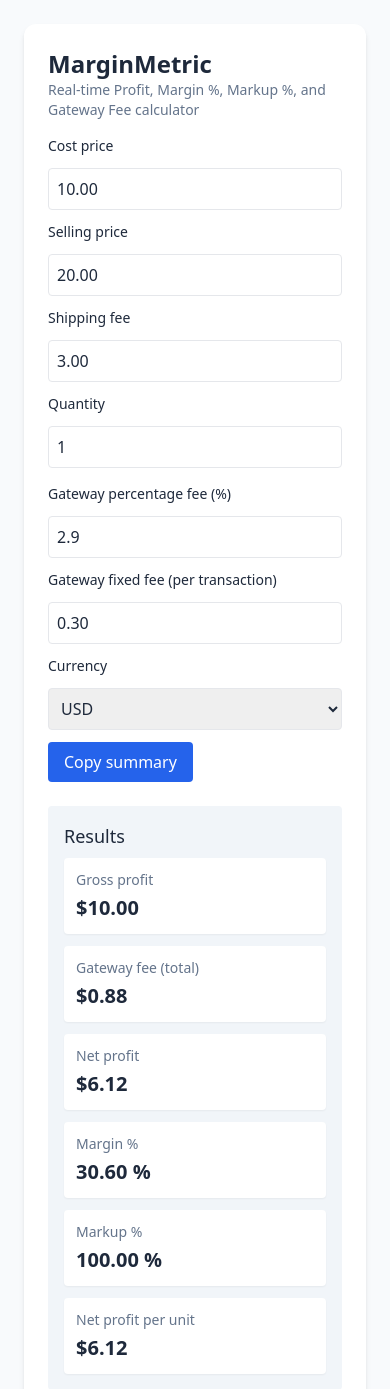
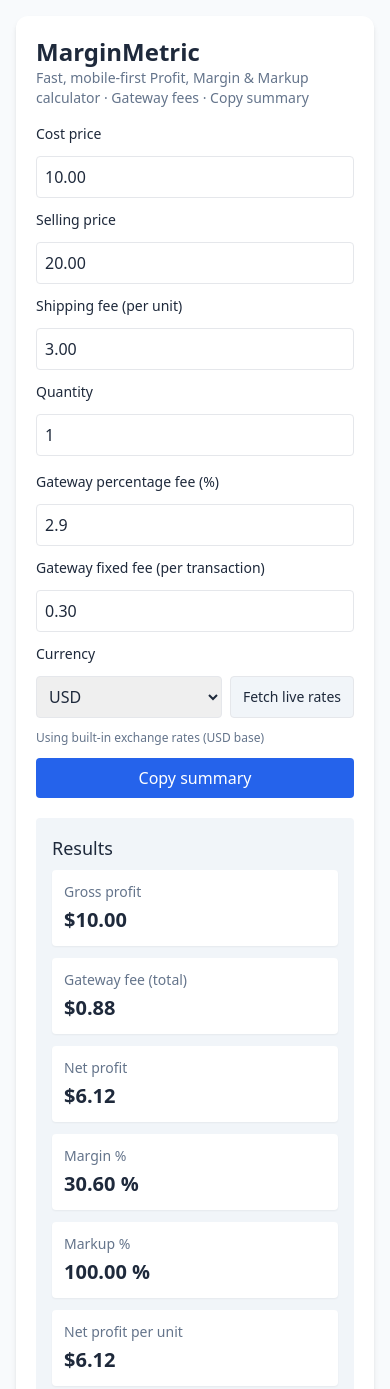
Before and after one commit to soltihub/profit-margin-calculator, a website: page index.html in a window 390 px wide. Shown: the top 1389 px of the page. Drawn offline with nearby package versions, Linux system fonts and the light colour scheme.

Commit message:
Enhance app: mobile layout, localStorage, currency conversion, calc module, tests, README

```diff
--- a/app.js
+++ b/app.js
@@ -1,23 +1,63 @@
-// MarginMetric calculator logic
-(function(){
+import { calculateTotals } from './calc.js';
+
 const $ = id => document.getElementById(id);
+const storageKey = 'marginMetricInputs_v1';
 
-  const inputs = [
-    'costPrice', 'sellingPrice', 'shipping', 'quantity',
-    'gatewayPercent', 'gatewayFixed', 'currency'
-  ].map(id => $(id));
+const defaultRates = { USD: 1, EUR: 0.92, GBP: 0.79 };
+let exchangeRates = { ...defaultRates };
+let lastRatesUpdate = null;
 
-  const formatCurrency = (value, currency = 'USD') => {
+function formatCurrency(value, currency = 'USD') {
   try {
     return new Intl.NumberFormat(undefined, { style: 'currency', currency }).format(value);
   } catch (e) {
-      return value.toFixed(2);
+    return `${currency} ${value.toFixed(2)}`;
   }
-  };
+}
 
 function parseFloatOrZero(el) {
   const v = parseFloat(el.value);
   return Number.isFinite(v) ? v : 0;
+}
+
+function loadStoredInputs() {
+  try {
+    const raw = localStorage.getItem(storageKey);
+    if (!raw) return;
+    const obj = JSON.parse(raw);
+    ['costPrice','sellingPrice','shipping','quantity','gatewayPercent','gatewayFixed','currency'].forEach(k => {
+      if (obj[k] !== undefined && $(k)) $(k).value = obj[k];
+    });
+  } catch (e) {
+    // ignore
+  }
+}
+
+function saveInputs() {
+  const obj = {};
+  ['costPrice','sellingPrice','shipping','quantity','gatewayPercent','gatewayFixed','currency'].forEach(k => {
+    const el = $(k);
+    if (!el) return;
+    obj[k] = el.value;
+  });
+  try { localStorage.setItem(storageKey, JSON.stringify(obj)); } catch (e) {}
+}
+
+async function fetchLiveRates() {
+  const info = $('ratesInfo');
+  info.textContent = 'Fetching live rates...';
+  try {
+    const resp = await fetch('https://api.exchangerate.host/latest?base=USD&symbols=USD,EUR,GBP');
+    if (!resp.ok) throw new Error('Network response not ok');
+    const j = await resp.json();
+    exchangeRates = { USD: 1, EUR: j.rates.EUR, GBP: j.rates.GBP };
+    lastRatesUpdate = new Date().toISOString();
+    info.textContent = `Live rates loaded (base USD) — updated ${new Date(lastRatesUpdate).toLocaleString()}`;
+    calculate();
+  } catch (e) {
+    exchangeRates = { ...defaultRates };
+    info.textContent = 'Failed to fetch live rates — using built-in rates';
+  }
 }
 
 function calculate() {
@@ -29,35 +69,25 @@
   const gatewayFixed = parseFloatOrZero($('gatewayFixed'));
   const currency = $('currency').value || 'USD';
 
-    // Totals based on quantity
-    const totalSell = sell * qty;
-    const totalCost = cost * qty;
-    const totalShipping = shipping * qty;
+  // Convert values from base (assume USD inputs) to selected currency for display
+  const rate = exchangeRates[currency] || 1;
 
-    // Gateway fees are usually percent of the transaction amount plus fixed fee per transaction
-    const gatewayFeePerTransaction = (sell * gatewayPercent) + gatewayFixed;
-    const totalGateway = gatewayFeePerTransaction * qty;
+  // Use the calculation function (operate in base currency USD then convert outputs)
+  const out = calculateTotals({ cost, sell, shipping, qty, gatewayPercent, gatewayFixed });
 
-    const grossProfit = totalSell - totalCost; // before shipping & fees
-    const netProfit = totalSell - totalCost - totalShipping - totalGateway;
+  // Convert monetary outputs for display
+  $('grossProfit').textContent = formatCurrency(out.grossProfit * rate, currency);
+  $('gatewayFee').textContent = formatCurrency(out.totalGateway * rate, currency);
+  $('netProfit').textContent = formatCurrency(out.netProfit * rate, currency);
+  $('marginPercent').textContent = out.marginPercent.toFixed(2) + ' %';
+  $('markupPercent').textContent = out.markupPercent.toFixed(2) + ' %';
+  $('netPerUnit').textContent = formatCurrency(out.netPerUnit * rate, currency);
 
-    const marginPercent = totalSell > 0 ? (netProfit / totalSell) * 100 : 0;
-    const markupPercent = cost > 0 ? ((sell - cost) / cost) * 100 : 0;
-    const netPerUnit = netProfit / qty;
+  // save inputs
+  saveInputs();
 
-    // Update UI
-    $('grossProfit').textContent = formatCurrency(grossProfit, currency);
-    $('gatewayFee').textContent = formatCurrency(totalGateway, currency);
-    $('netProfit').textContent = formatCurrency(netProfit, currency);
-    $('marginPercent').textContent = marginPercent.toFixed(2) + ' %';
-    $('markupPercent').textContent = markupPercent.toFixed(2) + ' %';
-    $('netPerUnit').textContent = formatCurrency(netPerUnit, currency);
-
-    // Store last summary for copy
-    window.__marginMetricSummary = {
-      cost, sell, shipping, qty, gatewayPercent: gatewayPercent * 100, gatewayFixed, currency,
-      grossProfit, totalGateway, netProfit, marginPercent, markupPercent, netPerUnit
-    };
+  // keep last summary available
+  window.__marginMetricSummary = { ...out, currency, rate };
 }
 
 function copySummary() {
@@ -66,36 +96,28 @@
   const lines = [];
   lines.push(`MarginMetric summary (${s.currency})`);
   lines.push(`Quantity: ${s.qty}`);
-    lines.push(`Selling price: ${s.currency} ${s.sell.toFixed(2)}`);
-    lines.push(`Cost price: ${s.currency} ${s.cost.toFixed(2)}`);
+  lines.push(`Selling price (per unit): ${s.currency} ${s.sell.toFixed(2)}`);
+  lines.push(`Cost price (per unit): ${s.currency} ${s.cost.toFixed(2)}`);
   lines.push(`Shipping (total): ${s.currency} ${(s.shipping * s.qty).toFixed(2)}`);
-    lines.push(`Gateway fees (total): ${s.currency} ${s.totalGateway.toFixed(2)} (${s.gatewayPercent.toFixed(2)}% + ${s.gatewayFixed.toFixed(2)} per tx)`);
+  lines.push(`Gateway fees (total): ${s.currency} ${s.totalGateway.toFixed(2)} (${(s.gatewayPercent*100).toFixed(2)}% + ${s.gatewayFixed.toFixed(2)} per tx)`);
   lines.push(`Gross profit: ${s.currency} ${s.grossProfit.toFixed(2)}`);
   lines.push(`Net profit: ${s.currency} ${s.netProfit.toFixed(2)}`);
   lines.push(`Net per unit: ${s.currency} ${s.netPerUnit.toFixed(2)}`);
   lines.push(`Margin: ${s.marginPercent.toFixed(2)}%`);
   lines.push(`Markup: ${s.markupPercent.toFixed(2)}%`);
+  lines.push('---');
+  lines.push('Note: numeric inputs are interpreted as base USD amounts; displayed values are converted using current exchange rates.');
 
   const text = lines.join('\n');
 
   if (navigator.clipboard && navigator.clipboard.writeText) {
-      navigator.clipboard.writeText(text).then(() => {
-        flashButton('Copied!');
-      }).catch(() => {
-        flashButton('Copy failed');
-      });
+    navigator.clipboard.writeText(text).then(() => flashButton('Copied!')).catch(() => flashButton('Copy failed'));
   } else {
-      // fallback
     const ta = document.createElement('textarea');
     ta.value = text;
     document.body.appendChild(ta);
     ta.select();
-      try {
-        document.execCommand('copy');
-        flashButton('Copied!');
-      } catch (e) {
-        flashButton('Copy failed');
-      }
+    try { document.execCommand('copy'); flashButton('Copied!'); } catch (e) { flashButton('Copy failed'); }
     ta.remove();
   }
 }
@@ -108,8 +130,10 @@
   setTimeout(() => { btn.textContent = orig; btn.disabled = false; }, 1500);
 }
 
-  document.addEventListener('DOMContentLoaded', () => {
-    // attach listeners
+// Wire up
+window.addEventListener('DOMContentLoaded', () => {
+  loadStoredInputs();
+
   const elements = ['costPrice','sellingPrice','shipping','quantity','gatewayPercent','gatewayFixed','currency'];
   elements.forEach(id => {
     const el = $(id);
@@ -119,8 +143,8 @@
   });
 
   $('copyBtn').addEventListener('click', copySummary);
+  $('fetchRates').addEventListener('click', fetchLiveRates);
 
   // initial calculation
   calculate();
 });
-})();
--- /dev/null
+++ b/calc.js
@@ -0,0 +1,36 @@
+// calc.js
+// Reusable financial calculation functions for MarginMetric
+
+export function calculateTotals({ cost = 0, sell = 0, shipping = 0, qty = 1, gatewayPercent = 0.029, gatewayFixed = 0.3 } = {}) {
+  qty = Math.max(1, Math.floor(qty || 1));
+  const totalSell = sell * qty;
+  const totalCost = cost * qty;
+  const totalShipping = shipping * qty;
+
+  const gatewayFeePerTransaction = (sell * gatewayPercent) + gatewayFixed;
+  const totalGateway = gatewayFeePerTransaction * qty;
+
+  const grossProfit = totalSell - totalCost;
+  const netProfit = totalSell - totalCost - totalShipping - totalGateway;
+
+  const marginPercent = totalSell > 0 ? (netProfit / totalSell) * 100 : 0;
+  const markupPercent = totalCost > 0 ? ((sell - cost) / cost) * 100 : 0;
+  const netPerUnit = netProfit / qty;
+
+  return {
+    qty,
+    sell,
+    cost,
+    shipping,
+    totalSell,
+    totalCost,
+    totalShipping,
+    gatewayFeePerTransaction,
+    totalGateway,
+    grossProfit,
+    netProfit,
+    marginPercent,
+    markupPercent,
+    netPerUnit
+  };
+}
--- a/index.html
+++ b/index.html
@@ -7,14 +7,14 @@
   <meta name="description" content="Real-time e-commerce profit, margin and markup calculator with gateway fee deductions and copy-to-clipboard summary." />
   <script src="https://cdn.tailwindcss.com"></script>
 </head>
-<body class="bg-slate-50 text-slate-800 min-h-screen flex items-center justify-center p-6">
-  <main class="max-w-3xl w-full bg-white rounded-xl shadow-md p-6">
+<body class="bg-slate-50 text-slate-800 min-h-screen flex items-center justify-center p-4">
+  <main class="max-w-3xl w-full bg-white rounded-xl shadow-md p-5 md:p-6">
     <header class="mb-4">
-      <h1 class="text-2xl font-semibold">MarginMetric</h1>
-      <p class="text-sm text-slate-500">Real-time Profit, Margin %, Markup %, and Gateway Fee calculator</p>
+      <h1 class="text-2xl md:text-3xl font-semibold">MarginMetric</h1>
+      <p class="text-sm text-slate-500">Fast, mobile-first Profit, Margin & Markup calculator · Gateway fees · Copy summary</p>
     </header>
 
-    <section class="grid grid-cols-1 md:grid-cols-2 gap-4 mb-6">
+    <section class="grid grid-cols-1 md:grid-cols-2 gap-4 mb-5">
       <div class="space-y-3">
         <label class="block text-sm font-medium">Cost price</label>
         <input id="costPrice" type="number" step="0.01" min="0" value="10.00" class="w-full p-2 border rounded" />
@@ -22,7 +22,7 @@
         <label class="block text-sm font-medium">Selling price</label>
         <input id="sellingPrice" type="number" step="0.01" min="0" value="20.00" class="w-full p-2 border rounded" />
 
-        <label class="block text-sm font-medium">Shipping fee</label>
+        <label class="block text-sm font-medium">Shipping fee (per unit)</label>
         <input id="shipping" type="number" step="0.01" min="0" value="3.00" class="w-full p-2 border rounded" />
 
         <label class="block text-sm font-medium">Quantity</label>
@@ -37,14 +37,18 @@
         <input id="gatewayFixed" type="number" step="0.01" min="0" value="0.30" class="w-full p-2 border rounded" />
 
         <label class="block text-sm font-medium">Currency</label>
-        <select id="currency" class="w-full p-2 border rounded">
-          <option value="USD" selected>USD</option>
-          <option value="EUR">EUR</option>
-          <option value="GBP">GBP</option>
-        </select>
+        <div class="flex gap-2">
+          <select id="currency" class="flex-1 p-2 border rounded">
+            <option value="USD" selected>USD</option>
+            <option value="EUR">EUR</option>
+            <option value="GBP">GBP</option>
+          </select>
+          <button id="fetchRates" class="px-3 py-2 bg-slate-100 rounded border text-sm">Fetch live rates</button>
+        </div>
+        <div class="text-xs text-slate-500" id="ratesInfo">Using built-in exchange rates (USD base)</div>
 
         <div class="mt-2">
-          <button id="copyBtn" class="px-4 py-2 bg-blue-600 text-white rounded hover:bg-blue-700">Copy summary</button>
+          <button id="copyBtn" class="w-full px-4 py-2 bg-blue-600 text-white rounded hover:bg-blue-700">Copy summary</button>
         </div>
       </div>
     </section>
@@ -81,7 +85,7 @@
 
     <footer class="mt-4 text-sm text-slate-500">Built with Vanilla JavaScript & Tailwind CSS • <a href="https://github.com/soltihub/profit-margin-calculator" class="text-blue-600">repo</a></footer>
 
-    <script src="app.js"></script>
+    <script type="module" src="app.js"></script>
   </main>
 </body>
 </html>
```
Also changed, not shown: package.json (added, +11 -0 lines), tests/run-tests.mjs (added, +38 -0 lines), README.md. Lines whose indentation alone changed are shown as unchanged.
